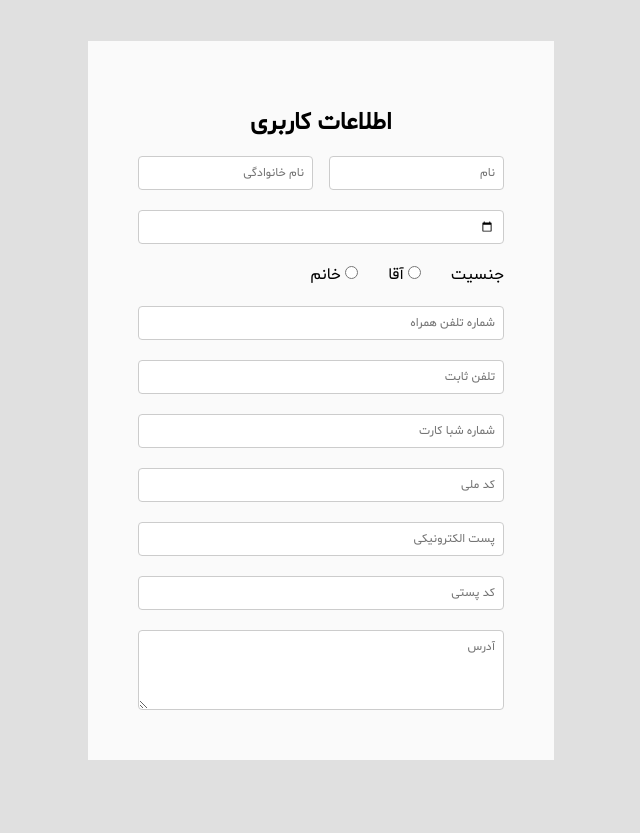
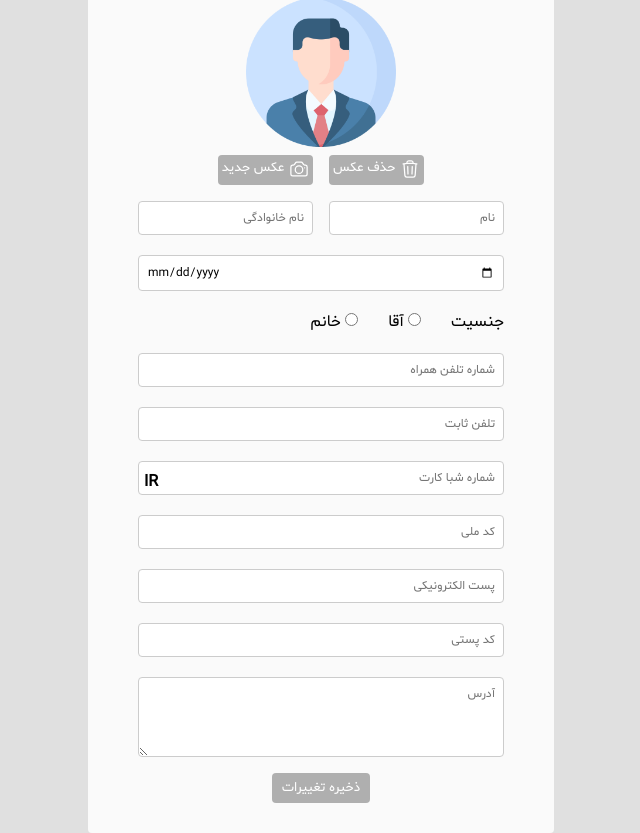
Before and after one commit to Samanjvd/Registeration-Form, a plain HTML site: page index.html in a window 1280 px wide. Shown: the whole page, without its empty margins (319-959 px from the left). Before the commit the page ends 800 px from the top, so only its background shows below. Drawn offline with Linux system fonts and the light colour scheme.

Commit message:
Add profile card & save change

```diff
--- a/css/styles.css
+++ b/css/styles.css
@@ -1,39 +1,44 @@
 @font-face {
   font-family: shabnam;
-    src: url(/fonts/Shabnam.woff)format('woff');
+  src: url(/fonts/Shabnam.woff) format("woff");
 }
 
-*{
+* {
   box-sizing: border-box;
   margin: 0;
   padding: 0;
 }
 
-body{
+body {
   height: 100vh;
   font-family: shabnam;
   display: flex;
   align-items: center;
   justify-content: center;
-    background-color: #E0E0E0;
+  background-color: #e0e0e0;
 }
 
-.input{
+.input {
   font-family: shabnam;
 }
 
-.input[type='tel']::placeholder{
+.input[type="tel"]::placeholder {
   direction: rtl;
 }
 
-.container{
+.container {
   display: flex;
   flex-direction: column;
   background: #fafafa;
-    padding: 50px;
+  padding: 30px 50px;
+  border-radius: 4px;
+  -webkit-border-radius: 4px;
+  -moz-border-radius: 4px;
+  -ms-border-radius: 4px;
+  -o-border-radius: 4px;
 }
 
-.input{
+.input {
   padding: 8px;
   width: 100%;
   font-size: 12px;
@@ -44,7 +49,7 @@ input.input-name {
   font-size: 12px;
 }
 
-.text-head {
+.title-head {
   font-size: 12px;
   padding: 16px 0;
   display: flex;
@@ -61,7 +66,17 @@ textarea.input {
   height: 5rem;
 }
 
-.gender{
+.shaba {
+  position: relative;
+}
+
+.shaba-icon {
+  position: absolute;
+  left: 6px;
+  top: 10px;
+}
+
+.gender {
   display: flex;
   gap: 30px;
 }
@@ -73,10 +88,10 @@ textarea.input {
 
 .input {
   border-radius: 4px;
-    border: 1px solid #CCC;
+  border: 1px solid #ccc;
 }
 
-input[type=date]::-webkit-datetime-edit-text {
+/* input[type=date]::-webkit-datetime-edit-text {
     -webkit-appearance: none;
     display: none;
 }
@@ -94,8 +109,78 @@ input[type=date]::-webkit-datetime-edit-day-field {
 input[type=date]::-webkit-datetime-edit-year-field {
     -webkit-appearance: none;
     display: none;
-}
+} */
 
 input[type="tel"]::-webkit-input-placeholder {
   text-align: right;
 }
+
+.profile {
+  width: 100%;
+  display: flex;
+  flex-direction: column;
+  align-items: center;
+  margin-bottom: 1rem;
+}
+
+.profile-button {
+  display: flex;
+  border: #26c6da;
+  gap: 1rem;
+  margin-top: 0.5rem;
+  align-items: center;
+}
+
+button.button {
+  border: 0;
+  border-radius: 4px;
+  background: none;
+  font-family: shabnam;
+  display: flex;
+  padding: 4px 4px 0 4px;
+  gap: 0.3rem;
+  color: #fff;
+  cursor: pointer;
+
+  background: rgba(0, 0, 0, 0.3);
+}
+
+.button-add-img {
+  position: relative;
+  display: block;
+  /* cursor: pointer; */
+}
+
+.lable-add-img {
+  /* cursor: pointer; */
+}
+
+.input-file {
+  max-width: 100%;
+  padding: 7px;
+  position: absolute;
+  opacity: 0;
+  cursor: pointer;
+}
+.button:active {
+  background-color: #00acc1;
+}
+
+.add-change {
+  display: flex;
+  justify-content: center;
+  margin-top: 1rem;
+}
+
+.button-addChange {
+  border: 0;
+  border-radius: 4px;
+  font-family: shabnam;
+  display: flex;
+  padding: 6px 10px;
+  gap: 0.3rem;
+  color: #fff;
+  cursor: pointer;
+  background: rgba(0, 0, 0, 0.3);
+  cursor: pointer;
+}
--- a/index.html
+++ b/index.html
@@ -8,17 +8,97 @@
   </head>
   <body>
     <div class="container">
-      <div class="text-head">
-        <h1>اطلاعات کاربری</h1>
+      <div>
+        <div class="profile">
+          <img
+            src="./img/image.png"
+            alt="img"
+            width="150px"
+            height="150px"
+            class="img"
+          />
+          <div class="profile-button">
+            <button type="button" class="button" title="حذف  فایل">
+              <span class="icon">
+                <svg
+                  xmlns="http://www.w3.org/2000/svg"
+                  fill="none"
+                  width="20"
+                  height="20"
+                  viewBox="0 0 24 24"
+                  stroke-width="1.5"
+                  stroke="currentColor"
+                  class="size-6"
+                >
+                  <path
+                    stroke-linecap="round"
+                    stroke-linejoin="round"
+                    d="m14.74 9-.346 9m-4.788 0L9.26 9m9.968-3.21c.342.052.682.107 1.022.166m-1.022-.165L18.16 19.673a2.25 2.25 0 0 1-2.244 2.077H8.084a2.25 2.25 0 0 1-2.244-2.077L4.772 5.79m14.456 0a48.108 48.108 0 0 0-3.478-.397m-12 .562c.34-.059.68-.114 1.022-.165m0 0a48.11 48.11 0 0 1 3.478-.397m7.5 0v-.916c0-1.18-.91-2.164-2.09-2.201a51.964 51.964 0 0 0-3.32 0c-1.18.037-2.09 1.022-2.09 2.201v.916m7.5 0a48.667 48.667 0 0 0-7.5 0"
+                  />
+                </svg>
+              </span>
+              حذف عکس
+            </button>
+
+            <div>
+              <label class="lable-add-img">
+                <span class="button-add-img">
+                  <input
+                    class="input-file"
+                    type="file"
+                    title="انتخاب فایل"
+                    accept="image/jpg , image/png , image/jpeg"
+                    name="profileImage"
+                  />
+                </span>
+                <button type="button" class="button">
+                  <span class="icon">
+                    <svg
+                      xmlns="http://www.w3.org/2000/svg"
+                      fill="none"
+                      width="20"
+                      height="20"
+                      viewBox="0 0 24 24"
+                      stroke-width="1.5"
+                      stroke="currentColor"
+                      class="size-6"
+                    >
+                      <path
+                        stroke-linecap="round"
+                        stroke-linejoin="round"
+                        d="M6.827 6.175A2.31 2.31 0 0 1 5.186 7.23c-.38.054-.757.112-1.134.175C2.999 7.58 2.25 8.507 2.25 9.574V18a2.25 2.25 0 0 0 2.25 2.25h15A2.25 2.25 0 0 0 21.75 18V9.574c0-1.067-.75-1.994-1.802-2.169a47.865 47.865 0 0 0-1.134-.175 2.31 2.31 0 0 1-1.64-1.055l-.822-1.316a2.192 2.192 0 0 0-1.736-1.039 48.774 48.774 0 0 0-5.232 0 2.192 2.192 0 0 0-1.736 1.039l-.821 1.316Z"
+                      />
+                      <path
+                        stroke-linecap="round"
+                        stroke-linejoin="round"
+                        d="M16.5 12.75a4.5 4.5 0 1 1-9 0 4.5 4.5 0 0 1 9 0ZM18.75 10.5h.008v.008h-.008V10.5Z"
+                      />
+                    </svg>
+                  </span>
+                  عکس جدید
+                </button>
+              </label>
             </div>
-
+          </div>
+        </div>
+      </div>
+      <div>
+        <!-- <div class="title-head">
+          <h1 class="text-head">اطلاعات کاربری</h1>
+        </div> -->
         <form class="form">
           <div class="form-input fullname">
-          <input type="text" placeholder="نام" class="input input-name" />
+            <input
+              type="text"
+              placeholder="نام"
+              class="input input-name"
+              required
+            />
             <input
               type="text"
               placeholder="نام خانوادگی"
               class="input input-name"
+              required
             />
           </div>
 
@@ -43,19 +123,41 @@
           </div>
 
           <div class="form-input">
-          <input type="tel" placeholder="شماره تلفن همراه" class="input" />
+            <input
+              type="tel"
+              placeholder="شماره تلفن همراه"
+              maxlength="10"
+              class="input"
+            />
           </div>
 
           <div class="form-input">
-          <input type="tel" placeholder="تلفن ثابت" class="input" />
+            <input
+              type="tel"
+              placeholder="تلفن ثابت"
+              maxlength="10"
+              class="input"
+            />
+          </div>
+
+          <div class="form-input shaba">
+            <h4 class="shaba-icon">IR</h4>
+            <input
+              type="text"
+              placeholder="شماره شبا کارت"
+              maxlength="24"
+              class="input"
+              required
+            />
           </div>
 
           <div class="form-input">
-          <input type="number" placeholder="شماره شبا کارت" class="input" />
-        </div>
-
-        <div class="form-input">
-          <input type="number" placeholder="کد ملی" class="input" />
+            <input
+              type="text"
+              placeholder="کد ملی"
+              maxlength="10"
+              class="input"
+            />
           </div>
 
           <div class="form-input">
@@ -69,5 +171,10 @@
           <textarea placeholder="آدرس" class="input"></textarea>
         </form>
       </div>
+
+      <div class="add-change">
+        <button class="button-addChange" type="button">ذخیره تغییرات</button>
+      </div>
+    </div>
   </body>
 </html>
```
Also changed, not shown: img/image.png (added). Lines whose indentation alone changed are shown as unchanged.
